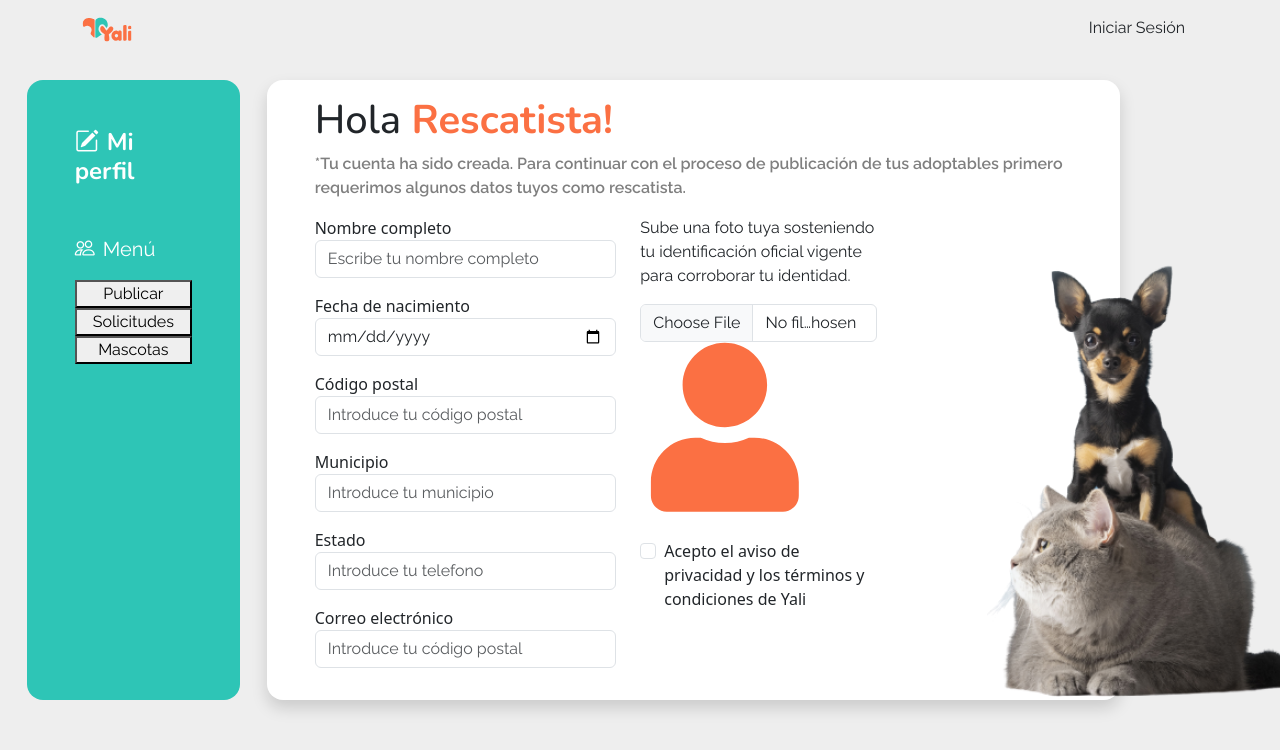
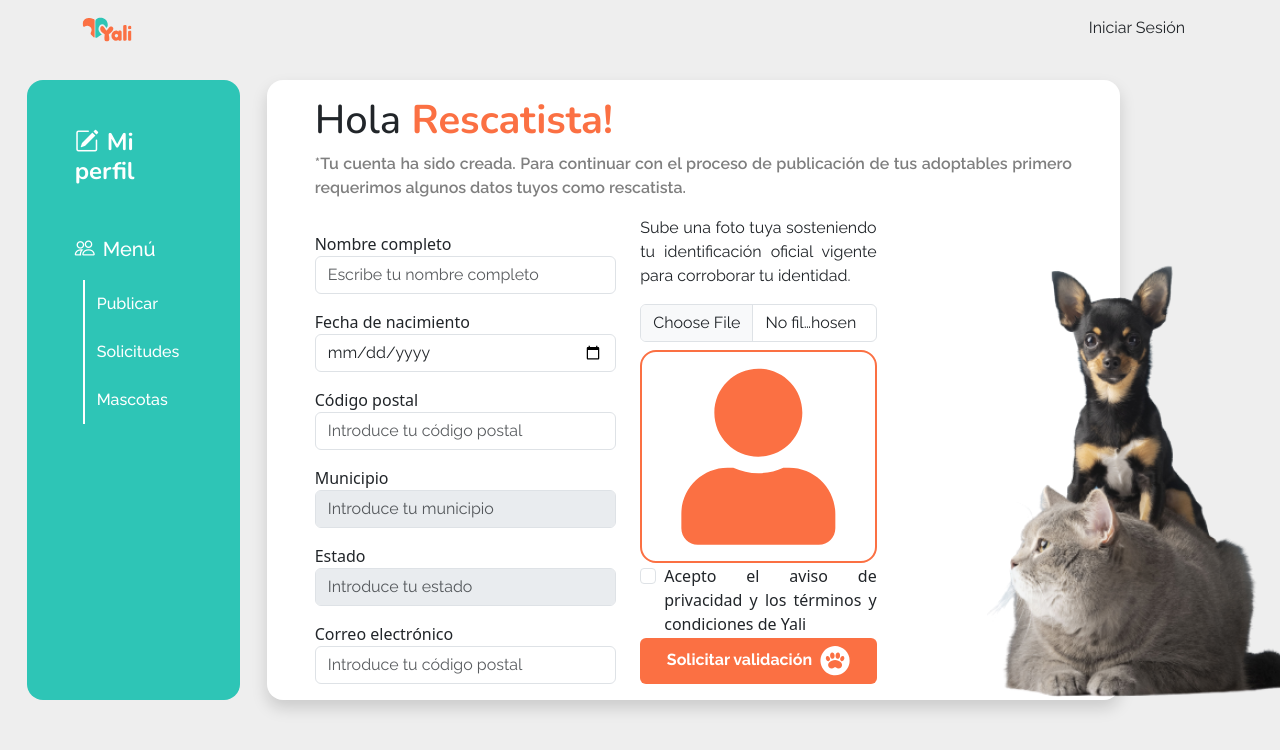
Before and after one commit to AdopcionYali/projectYali, a Next.js app: page /dashboard/rescatist in a window 1280 px wide. Shown: the top 750 px of the page. Built offline with nearby package versions, Linux system fonts and the light colour scheme.

Commit message:
hotfix: signup

```diff
--- a/libs/baseUrl.js
+++ b/libs/baseUrl.js
@@ -1 +1 @@
-export const BASE_URl_API = 'http://localhost:8080/'
+export const BASE_URl_API = 'http://localhost:8080'
--- a/pages/dashboard/rescatist.jsx
+++ b/pages/dashboard/rescatist.jsx
@@ -1,11 +1,11 @@
-import React from 'react'
+import Image from 'next/image'
 import { useForm } from 'react-hook-form'
-import Image from 'next/image'
 import Navbar from '@/components/Navbar'
 import styles from '@/styles/DashRescatist.module.scss'
 import dogFingerprint from '@/public/icon-dog-fingerprint.svg'
 import dogs from '@/public/dogs-dashboard-rescatist.png'
 import iconUser from '@/public/icon-user.svg'
+import { useAuth } from '@/contexts/auth.context'
 
 const inputs = [
   {
@@ -31,12 +31,14 @@ const inputs = [
     name: 'town',
     type: 'select',
     placeholder: 'Introduce tu municipio',
+    active: true
   },
   {
     label: 'Estado',
     name: 'phone',
     type: 'text',
-    placeholder: 'Introduce tu telefono',
+    placeholder: 'Introduce tu estado',
+    active: true
   },
   {
     label: 'Correo electrónico',
@@ -47,19 +49,28 @@ const inputs = [
 ]
 
 export default function Rescatist() {
+
+  const { user } = useAuth()
+
   const {
     register,
     handleSubmit,
+    getValues,
     formState: { errors, isValid },
   } = useForm()
-  console.log(styles)
+
+  const onSubmit = () => {
+    console.log('ENVIADO');
+    console.log(getValues());
+  }
+
   return (
     <>
       <Navbar />
       <main
         className={`vw-100 mt-4 d-flex justify-content-evenly ${styles.main}`}
       >
-        <aside className='bg-color-secondary col-lg-2 text-white rounded-4 px-5 py-5'>
+        <aside className={`${styles.lateral_menu} bg-color-secondary col-lg-2 text-white rounded-4 px-5 py-5`}>
           <h4 className='w-700 mb-5'>
             <i className='bi bi-pencil-square me-2'></i>
             Mi perfil
@@ -68,15 +79,15 @@ export default function Rescatist() {
             <i className='bi bi-people me-2'></i>
             Menú
           </p>
-          <div className='d-flex flex-column'>
-            <button>Publicar</button>
-            <button>Solicitudes</button>
-            <button>Mascotas</button>
+          <div className='d-flex flex-column ms-2'>
+            <button className='ms-1 my-2 ps-2 py-1 rounded-2'>Publicar</button>
+            <button className='ms-1 my-2 ps-2 py-1 rounded-2'>Solicitudes</button>
+            <button className='ms-1 my-2 ps-2 py-1 rounded-2'>Mascotas</button>
           </div>
         </aside>
 
         <section className='bg-white-1 col-lg-8 rounded-4 px-5 py-3 shadow'>
-          <form>
+          <form onSubmit={handleSubmit(onSubmit)}>
             <h1 className='w-500'>
               Hola <span className='w-700 color-primary'>Rescatista!</span>
             </h1>
@@ -87,43 +98,47 @@ export default function Rescatist() {
             </p>
 
             <div className='row d-flex'>
-              <article className='col-5'>
-                {inputs.map((input, i) => (
+              <article className='col-5 d-flex flex-column'>
+                {inputs.map(({ name, type, label, placeholder, active }, i) => (
                   <div
-                    className='form-group mb-3'
-                    key={`input-${input.name}-${i}`}
+                    className='form-group mt-3'
+                    key={`input-${name}-${i}`}
                   >
-                    <label for={input.name}>{input.label}</label>
+                    <label className='fw-normal' htmlFor={name}>
+                      {label}
+                    </label>
                     <input
-                      type={input.type}
+                      type={type}
                       className='form-control'
-                      id={input.name}
-                      placeholder={input.placeholder}
+                      id={name}
+                      placeholder={placeholder}
+                      disabled={active}
+                      { ...register(name, { required: true }) }
                     />
                   </div>
                 ))}
               </article>
 
               <article className='col-4 d-flex flex-column justify-content-between'>
-                <div className='form-group position-relative'>
-                  <p>
+                <div className='form-group'>
+                  <p className='text-justify'>
                     Sube una foto tuya sosteniendo tu identificación oficial
                     vigente para corroborar tu identidad.
                   </p>
-                  <input type='file' className='form-control' />
-                  <Image
-                    src={iconUser.src}
-                    width={170}
-                    height={170}
-                    objectFit='contain'
-                    alt='user-image'
-                  />
+                  <input type='file' className='form-control my-2' { ...register('photoIdUrl', { required:true } ) } />
+                  <div className={`${styles.logo_user_container} rounded-4 p-3`}>
+                    <img
+                      src={iconUser.src}
+                      alt='user-image'
+                    />
+                  </div>
                 </div>
                 <div className='form-check'>
                   <input
                     id='privacy'
                     type='checkbox'
                     className='form-check-input'
+                    { ...register('privacy', { required: true }) }
                   />
                   <label htmlFor='privacy' className='form-check-label'>
                     Acepto el aviso de privacidad y los términos y condiciones
@@ -132,8 +147,9 @@ export default function Rescatist() {
                 </div>
                 <div className='form-group'>
                   <button
-                    className='bg-color-primary text-white w-100 btn'
-                    id='btn_validation'
+                    type='submit'
+                    className='bg-color-primary text-white w-100 rounded-2 py-2 px-2 btn_validation fw-bold border-0'
+                    onClick={ (e) => console.log(isValid) }
                   >
                     Solicitar validación
                     <Image
--- a/services/twilioReqs.js
+++ b/services/twilioReqs.js
@@ -29,7 +29,6 @@ const postVerifyCode = async (dataToVerify) => {
       headers: { 'Content-Type' : 'application/json' },
       body: JSON.stringify(dataToVerify)
     })
-
     if (!response.ok) throw new Error('Bad response network')
 
     const data = await response.json()
--- a/styles/DashRescatist.module.scss
+++ b/styles/DashRescatist.module.scss
@@ -1,3 +1,57 @@
+$primary-color: #fb7043;
+$hover-lateral-menu: #E7EAEE;
+$secondary-color: #2EC5B6;
+$tertiary-color: #F7DDBC;
+
+.main {
+  text-align: justify;
+
+  .lateral_menu {
+    p {
+      font-weight: 500;
+    }
+    div {
+      border-left: 2px solid white;
+      button {
+        font-weight: 500;
+        background-color: transparent;
+        color: white;
+        border: none;
+        text-align: start;
+        transition: background-color 0.2s linear, color 0.2s linear;
+        width: 100%;
+        &:hover {
+          background-color: $hover-lateral-menu;
+          color: $secondary-color;
+        }
+      }
+    }
+  }
+
+  form {
+    label {
+      font-weight: 500 !important;
+    }
+    div {
+      &.logo_user_container {
+        width: 100% !important;
+        border: 2px solid $primary-color;
+        text-align: center;
+        img {
+          object-fit: contain;
+        }
+      }
+    }
+
+    button {
+      &:active {
+        position: relative;
+        top: 3px;
+      }
+    }
+  }
+}
+
 .dogs_image {
   position: absolute;
   min-width: 310px;
```
Also changed, not shown: pages/signup.jsx (+8 -3 lines), styles/Signup.module.scss (+5 -3 lines).
